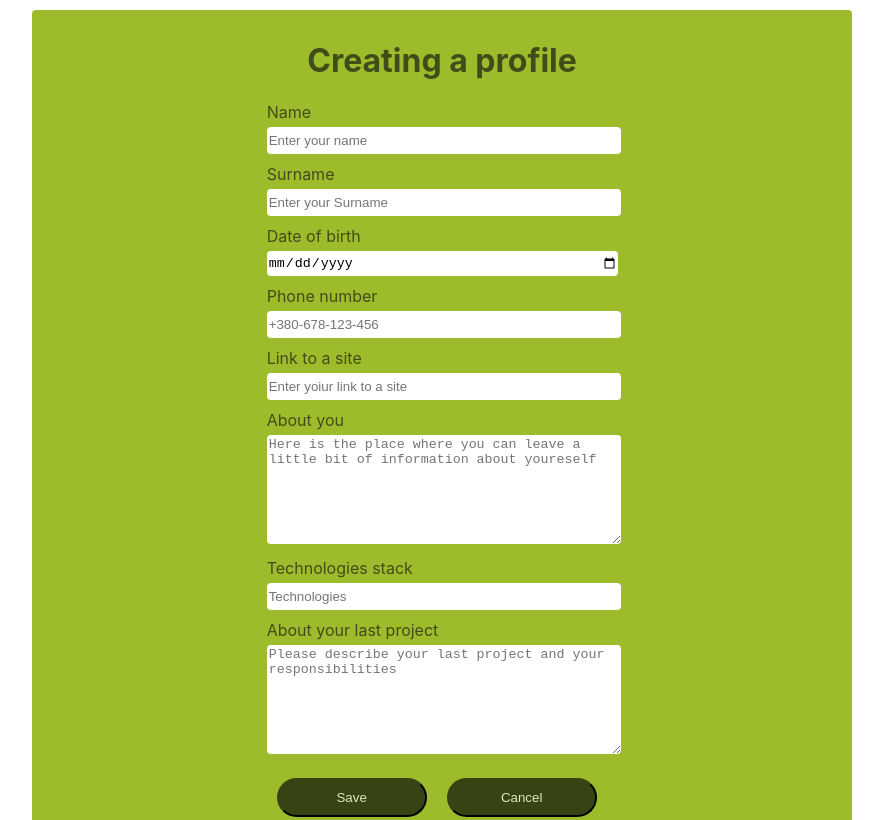
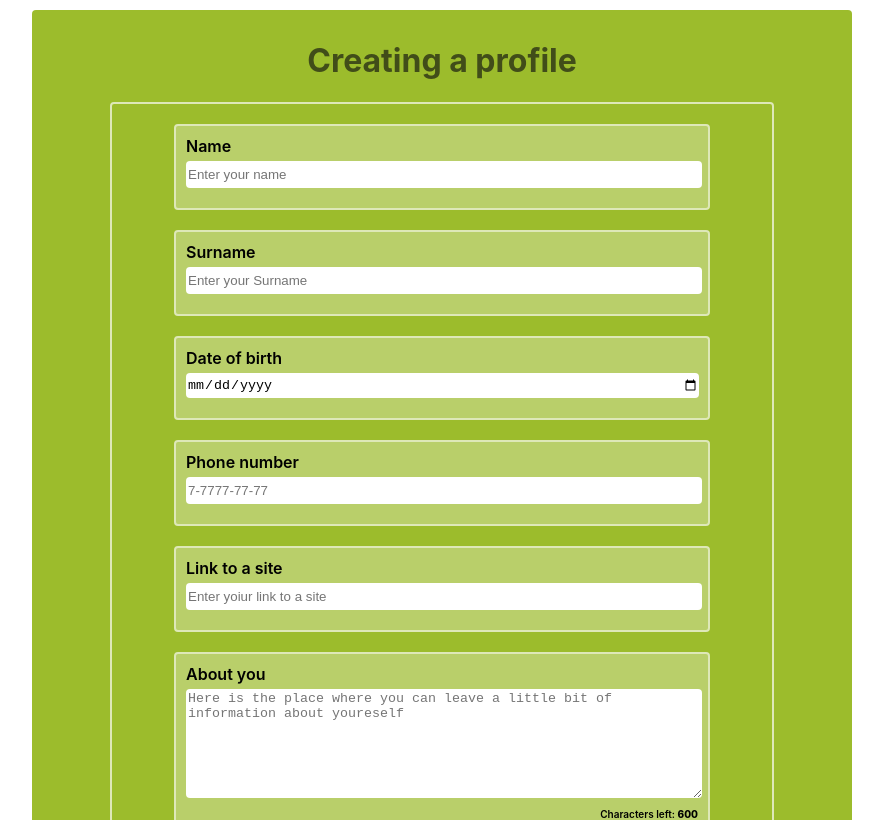
Before and after one commit to ruslan-moiseyenko/andersen-react-hw-1, a React (Create React App) app: page / in a window 1280 px wide. Shown: the top 820 px of the page, without its empty margins (198-1081 px from the left). Built offline with nearby package versions, Linux system fonts and the light colour scheme.

Commit message:
added state. need to add validations

```diff
--- a/src/App.js
+++ b/src/App.js
@@ -1,16 +1,17 @@
 // import logo from './logo.svg';
-import './App.css';
-import React from 'react';
+import styles from './App.module.css';
+import React, { Component } from 'react';
 import Header from './components/Header/Header';
 import Info from './components/Information/Information';
 
-function App() {
-  return (
-    <div className='main'>
-      <Header text='Creating a profile' />
-      <Info />
-    </div>
-  );
+class App extends Component {
+  render() {
+    return (
+      <div className={styles.main}>
+        <Header text='Creating a profile' />
+        <Info />
+      </div>
+    );
+  }
 }
-
 export default App;
--- a/src/components/Button/Button.js
+++ b/src/components/Button/Button.js
@@ -1,16 +1,11 @@
 import React from 'react';
-import './Button.module.css';
+import styles from './Button.module.css';
 
 class Button extends React.Component {
-  handleSubmit = (e) => {
-    e.preventDefault();
-    console.log('handleSubmit');
-  };
-
   render() {
     return (
-      <button type={this.props.type} onSubmit={this.handleSubmit}>
-        {this.props.text}{' '}
+      <button className={styles.button} type={this.props.type}>
+        {this.props.text}
       </button>
     );
   }
--- a/src/components/Button/Button.module.css
+++ b/src/components/Button/Button.module.css
@@ -1,4 +1,4 @@
-button {
+.button {
     color: #dee8b8;
     background-color: #384313;
     border-color: #384313;
--- a/src/components/Header/Header.js
+++ b/src/components/Header/Header.js
@@ -1,5 +1,5 @@
 import React from 'react';
-import './Header.module.css';
+// import styles from './Header.module.css';
 
 class Header extends React.Component {
   render() {
--- a/src/components/Information/Information.js
+++ b/src/components/Information/Information.js
@@ -2,49 +2,129 @@ import React from 'react';
 import Button from '../Button/Button';
 import Input from '../Input/Input';
 import Textarea from '../Textarea/Textarea';
-import './Information.module.css';
+import styles from './Information.module.css';
 
 class Info extends React.Component {
-  handleChange = (event) => {
-    event.preventDefault();
-    console.log(event.target.value);
+  state = {
+    name: '',
+    surname: '',
+    date: '',
+    phone: '',
+    site: '',
+    about: '',
+    stack: '',
+    project: ''
   };
+
+  handleSubmit = (e) => {
+    e.preventDefault();
+    const data = new FormData(e.target);
+    console.log(Object.fromEntries(data));
+  };
+
+  handleReset = (e) => {
+    e.preventDefault();
+    this.setState({
+      name: '',
+      surname: '',
+      date: '',
+      phone: '',
+      site: '',
+      about: '',
+      stack: '',
+      project: ''
+    });
+  };
+
+  handleChange = (e) => {
+    this.setState({
+      [e.target.name]: e.target.value
+    });
+  };
+
   render() {
     return (
-      <form className='form' onSubmit={this.handleSubmit}>
-        <Input header='Name' type='text' placeholder='Enter your name' />
-
-        <Input header='Surname' type='text' placeholder='Enter your Surname' />
+      <form
+        className={styles.form}
+        onSubmit={this.handleSubmit}
+        onReset={this.handleReset}
+      >
         <Input
-          header='Date of birth'
-          type='date'
-          placeholder='Enter yoiur date of birth'
-        />
-        <Input
-          header='Phone number'
-          type='tel'
-          placeholder='+380-678-123-456'
+          name='name'
+          header='Name'
+          className='name'
+          type='text'
+          placeholder='Enter your name'
+          value={this.state.name}
+          onChange={this.handleChange}
         />
 
         <Input
+          name='surname'
+          header='Surname'
+          className='surname'
+          type='text'
+          placeholder='Enter your Surname'
+          value={this.state.surname}
+          onChange={this.handleChange}
+        />
+        <Input
+          name='date'
+          header='Date of birth'
+          className='date'
+          type='date'
+          placeholder='Enter yoiur date of birth'
+          value={this.state.date}
+          onChange={this.handleChange}
+        />
+        <Input
+          name='phone'
+          header='Phone number'
+          className='phone'
+          type='tel'
+          placeholder='7-7777-77-77'
+          value={this.state.phone}
+          onChange={this.handleChange}
+        />
+
+        <Input
+          name='site'
           header='Link to a site'
+          className='site'
           type='url'
           placeholder='Enter yoiur link to a site'
+          value={this.state.site}
+          onChange={this.handleChange}
         />
-        <Textarea text='About you' rows='7'
-        placeholder='Here is the place where you can leave a little bit of information about youreself' />
-
+        <Textarea
+          name='about'
+          text='About you'
+          className='about'
+          rows='7'
+          placeholder='Here is the place where you can leave a little bit of information about youreself'
+          value={this.state.about}
+          onChange={this.handleChange}
+        />
 
         <Input
+          name='stack'
           header='Technologies stack'
+          className='stack'
           type='text'
           placeholder='Technologies'
+          value={this.state.stack}
+          onChange={this.handleChange}
         />
 
         <Textarea
+          name='project'
           text='About your last project'
+          className='project'
           rows='7'
-          placeholder='Please describe your last project and your responsibilities'/>
+          placeholder='Please describe your last project and your responsibilities'
+          value={this.state.project}
+          onChange={this.handleChange}
+        />
 
         <div className='form__buttons'>
           <Button type='submit' text='Save' />
--- a/src/components/Input/Input.js
+++ b/src/components/Input/Input.js
@@ -1,19 +1,18 @@
 import React from 'react';
-import './Input.module.css';
+import styles from './Input.module.css';
 
 class Input extends React.Component {
+  handleChange = (e) => {
+    this.props.onChange(e);
+  };
+
   render() {
     return (
-      <div className='input'>
-      <label>
-        {this.props.header}
-        <input
-          type={this.props.type}
-          placeholder={this.props.placeholder}
-          // value={''}
-          // onChange={this.handleChange}
-        />
-      </label>
+      <div className={styles.input}>
+        <label>
+          {this.props.header}
+          <input {...this.props} onChange={this.handleChange} required />
+        </label>
       </div>
     );
   }
--- a/src/components/Textarea/Textarea.js
+++ b/src/components/Textarea/Textarea.js
@@ -1,17 +1,21 @@
 import React from 'react';
-import './Textarea.module.css'
+import styles from './Textarea.module.css';
 
 class Textarea extends React.Component {
+  handleChange = (e) => {
+    this.props.onChange(e);
+  };
   render() {
     return (
-      <div className='textarea'>
-          <label>
+      <div className={styles.textarea}>
+        <label>
           {this.props.text}
-          <textarea
-            rows={this.props.rows}
-            placeholder={this.props.placeholder}
-          />
+          <textarea {...this.props} onChange={this.handleChange} />
         </label>
+        <div className={styles.characters}>
+          Characters left:{' '}
+          <span className={styles.count}>{600 - this.props.value.length}</span>
+        </div>
       </div>
     );
   }
--- a/src/components/Textarea/Textarea.module.css
+++ b/src/components/Textarea/Textarea.module.css
@@ -7,13 +7,23 @@
   border-radius: 4px;
   border: 2px solid #dee8b8;
   padding: 10px;
-    /* text-align: center; */
 }
 
 textarea {
+  display: block;
   width: 100%;
+  max-width: 100%;
   margin-bottom: 10px;
   margin-top: 5px;
   border-radius: 4px;
   border: none;
 }
+
+.characters {
+  text-align: right;
+  font-size: 10px;
+}
+
+.count {
+  font-weight: 800;
+}
```
Also changed, not shown: src/App.module.css (renamed from src/App.css). Lines whose indentation alone changed are shown as unchanged.
